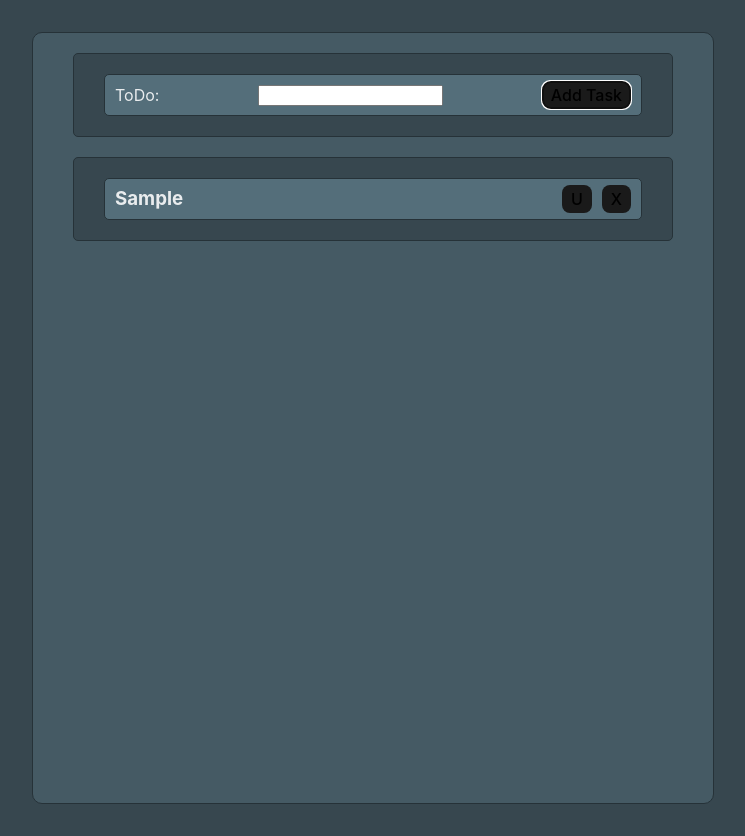
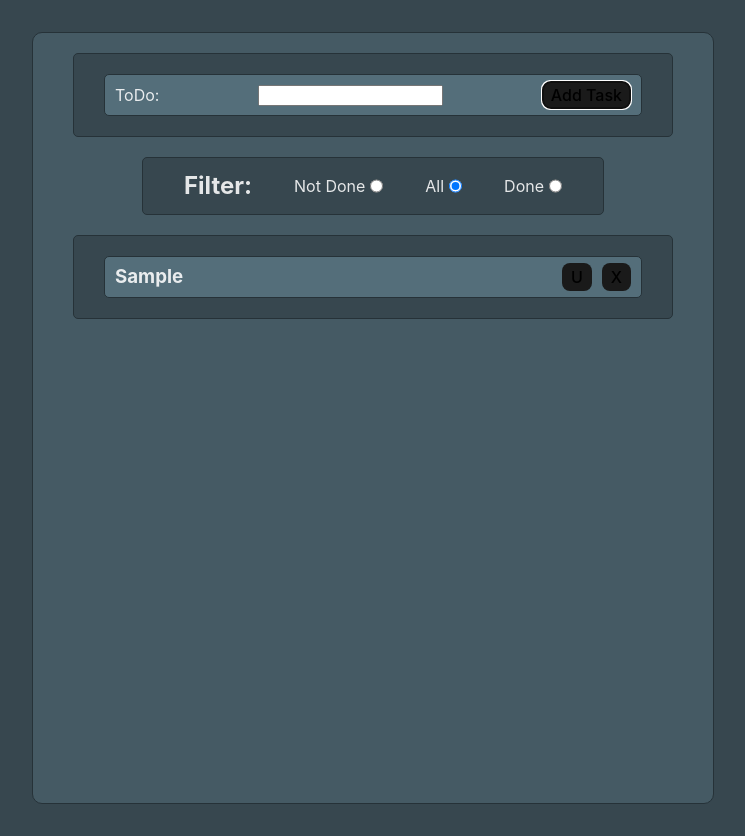
Before and after one commit to G-Jasser/ToDoList-ReactJS, a React (Vite) app: page / in a window 1280 px wide. Both pictures are taken after typing "Sample" into the empty fields and a click on the button "Add Task". Shown: the whole page, without its empty margins (267-1012 px from the left). Built offline with nearby package versions, Linux system fonts and the light colour scheme.

Commit message:
Add filter tasks by not done/all/done

```diff
--- a/src/App.css
+++ b/src/App.css
@@ -9,7 +9,7 @@
   color: #888;
 }
 
-.TODO-container{
+.TODO-container {
   border: 1px solid #263238;
   background-color: #455a64;
   min-height: 90vh;
@@ -22,19 +22,24 @@
   gap: 20px;
 }
 
-.TODO-card-container, .TODO-adder-container {
+.TODO-card-container,
+.TODO-adder-container,
+.TODO-filter-container {
   background-color: #37474f;
   padding: 20px 30px 20px;
   border: 1px solid #263238;
   border-radius: 5px;
 }
 
-.TODO-card, .TODO-adder {
+.TODO-card,
+.TODO-adder {
   background-color: #546e7a;
   border: 1px solid #263238;
   border-radius: 5px;
 }
-.TODO-adder, .TODO-card {
+
+.TODO-adder,
+.TODO-card {
   height: 20px;
   padding: 10px;
   display: flex;
@@ -59,3 +64,19 @@
   -ms-user-select: none;
   user-select: none;
 }
+
+.TODO-filter-container {
+  padding: 10px 20px 10px;
+  align-self: center;
+  width: 70%;
+
+  display: flex;
+  justify-content: space-around;
+  align-items: center;
+  list-style: none;
+}
+.TODO-filter-container li {
+  display: flex;
+  gap: 5px;
+
+}
--- a/src/components/TaskList.jsx
+++ b/src/components/TaskList.jsx
@@ -6,17 +6,66 @@ import {useSelector } from 'react-redux'
 const TaskList = () => {
     const todoList = useSelector((state) => state.todoLister.tasklist)
 
+    const [filterSetting, setFilterSetting] = useState(0);
+
+    const handleChange = (radioInput) => {
+    setFilterSetting(+radioInput.currentTarget.value);
+    };
+
     return (
         <div className='TODO-container'>
             <TaskAdder />
             {
                 todoList.length>0
                 ?
+                <>
+                <ul className='TODO-filter-container'>
+                    <h2>Filter: </h2>
+                    <li>
+                        <label htmlFor='radio1'>Not Done</label>
+                        <input
+                            type='radio'
+                            id='radio1'
+                            value='-1'
+                            onChange={handleChange}
+                            checked={filterSetting === -1}
+                        />
+                    </li>
+                    <li>
+                        <label htmlFor='radio2'>All</label>
+                        <input
+                            type='radio'
+                            id='radio2'
+                            value='0'
+                            onChange={handleChange}
+                            checked={filterSetting === 0}
+                        />
+                    </li>
+                    <li>
+                        <label htmlFor='radio3'>Done</label>
+                        <input
+                            type='radio'
+                            id='radio3'
+                            value='1'
+                            onChange={handleChange}
+                            checked={filterSetting === 1}
+                        />
+                    </li>
+                </ul>
+
                 <div className='TODO-card-container'>
                     {
+                        filterSetting === 1?
+                        todoList.filter((task)=>task.isDone).map((task) => <TaskCard task={task} key={task.id} />)
+                        :
+                        filterSetting === -1?
+                        todoList.filter((task)=>!task.isDone).map((task) => <TaskCard task={task} key={task.id} />)
+                        :
                         todoList.map((task) => <TaskCard task={task} key={task.id} />)
+
                     }
                 </div>
+                </>
                 :
                 <h1>
                     ADD TASKS
```
